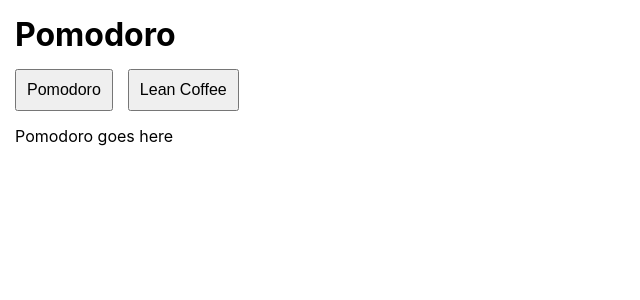
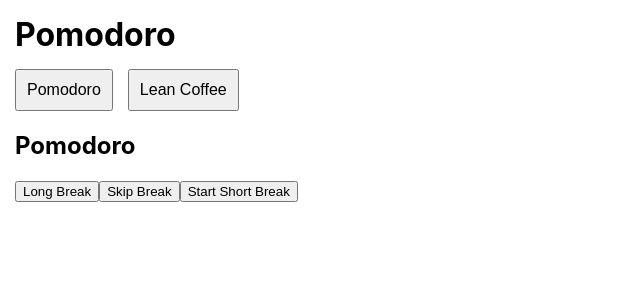
Before and after one commit to n3rdgir1/timers, a React (Create React App) app: page / in a window 1280 px wide. Both pictures are taken after a click on the button "Pomodoro". Shown: the top 300 px of the page, without its empty margins (0-640 px from the left). Built offline with nearby package versions, Linux system fonts and the light colour scheme.

Commit message:
master - initial pomodoro setup

```diff
--- a/src/components/Pomodoro/Pomodoro.jsx
+++ b/src/components/Pomodoro/Pomodoro.jsx
@@ -1 +1,35 @@
-export default () => 'Pomodoro goes here';
+import React from 'react';
+import { useMachine } from '@xstate/react';
+import { pomodoroMachine, NEXT } from '../../machines/pomodoro';
+
+
+export default () => {
+  const [state, send] = useMachine(pomodoroMachine);
+  const { context, value } = state;
+  const { buttons } = context;
+
+  return (
+    <div data-testid={value}>
+      <h2>{value}</h2>
+      {buttons.secondary && buttons.secondary.map((button) => (
+        <button
+          type="button"
+          data-testid="secondary"
+          key={button}
+          onClick={() => send(button)}
+        >
+          {button}
+        </button>
+      ))}
+      <button
+        type="button"
+        data-testid="primary"
+        onClick={() => send(NEXT)}
+      >
+        Start
+        {' '}
+        {buttons.primary}
+      </button>
+    </div>
+  );
+};
```
Also changed, not shown: 1 other file (tests, documents, lock files or other folders).
